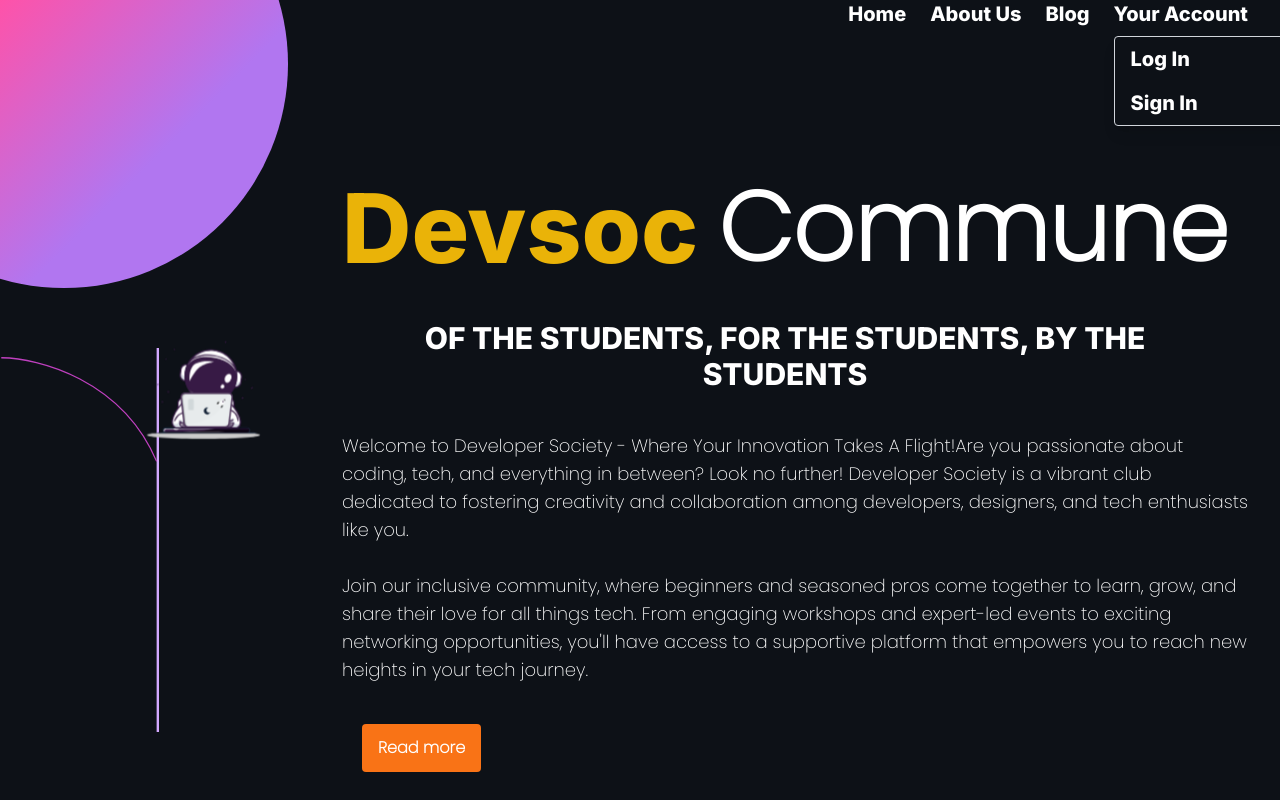
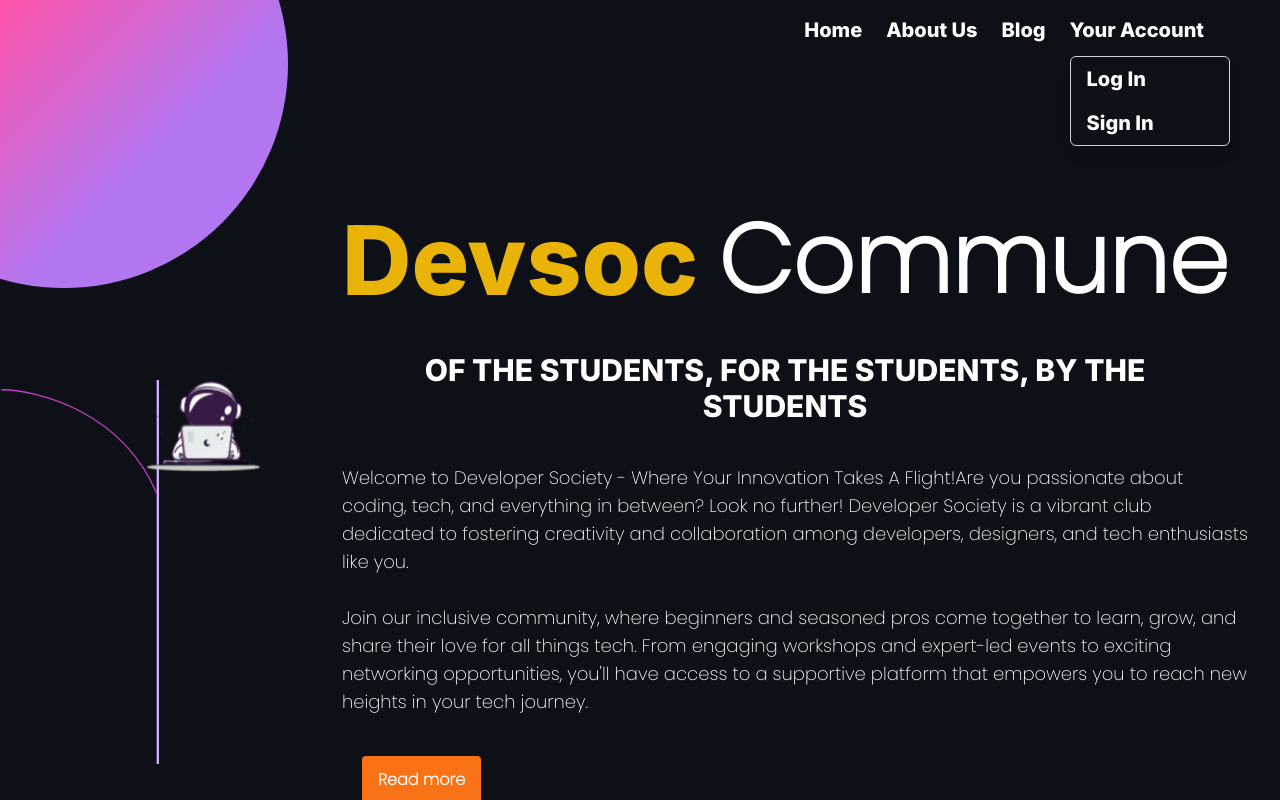
Before and after one commit to DevSoc-Asansol2023/DevSoc-Main, a React (Vite) app: page / in a window 1280 px wide. Both pictures are taken after a click on the element "Your Account". Shown: the top 800 px of the page. Built offline with nearby package versions, Linux system fonts and the light colour scheme.

Commit message:
Update navbar.jsx
Added margin on menu items to align with the hamburger icon.

```diff
--- a/src/main_page/navbar.jsx
+++ b/src/main_page/navbar.jsx
@@ -13,28 +13,28 @@ function NavBar() {
   };
 
   const renderLinks = () => (
-    <ul className="items-end justify-end ml-0 space-y-8 md:flex md:space-x-6 md:space-y-0 text-xl">
-      <li className="text-white hover:text-purple-500 underline-offset hover:no-underline">
+  <ul className={`items-end justify-end ml-0 space-y-8 md:flex md:space-x-6 md:space-y-0 text-xl ${isPopup ? 'bg-[#F3F4F6]' : ''} rounded-lg p-4 mr-3`}>
+    <li className={`text-${isPopup ? 'black' : 'white'} transition duration-300 ease-in-out hover:text-purple-500 underline-offset hover:no-underline`}>
       <a href="#">Home</a>
     </li>
-      <li className="text-white hover:text-purple-500 underline-offset hover:no-underline">
+    <li className={`text-${isPopup ? 'black' : 'white'} transition duration-300 ease-in-out hover:text-purple-500 underline-offset hover:no-underline`}>
       <a href="#">About Us</a>
     </li>
-      <li className="text-white hover:text-purple-500 underline-offset hover:no-underline">
+    <li className={`text-${isPopup ? 'black' : 'white'} transition duration-300 ease-in-out hover:text-purple-500 underline-offset hover:no-underline`}>
       <a href="#">Blog</a>
     </li>
-      <li className="text-white hover:text-purple-500 ml-0 underline-offset hover:no-underline">
+    <li className={`text-${isPopup ? 'black' : 'white'} transition duration-300 ease-in-out hover:text-purple-500 ml-0 underline-offset hover:no-underline`}>
       <span
         onMouseEnter={toggleMenu}
-          className="text-white cursor-pointer hover:text-purple-500 hover:no-underline"
+        className={`text-${isPopup ? 'black' : 'white'} cursor-pointer transition duration-300 ease-in-out hover:text-purple-500 hover:no-underline mr-4`}
       >
         Your Account
       </span>
       {isOpen && (
-          <div className="absolute left-0 mt-2 w-48 bg-opacity-50 border border-gray-300 rounded shadow-lg">
+        <div className={`absolute left-0 mt-3 w-40 bg-opacity-90 border border-gray-300 rounded-md shadow-lg ${isPopup ? 'bg-white' : ''}`}>
           <ul>
-              <li className="py-2 px-4 hover:bg-purple-500 hover:text-white cursor-pointer">Log In</li>
-              <li className="py-2 px-4 hover:bg-purple-500 hover:text-white cursor-pointer">Sign In</li>
+            <li className="py-2 px-4 transition duration-300 ease-in-out hover:bg-purple-500 hover:text-white cursor-pointer rounded-md ">Log In</li>
+            <li className="py-2 px-4 transition duration-300 ease-in-out hover:bg-purple-500 hover:text-white cursor-pointer rounded-md">Sign In</li>
           </ul>
         </div>
       )}
```
Lines whose indentation alone changed are shown as unchanged.
